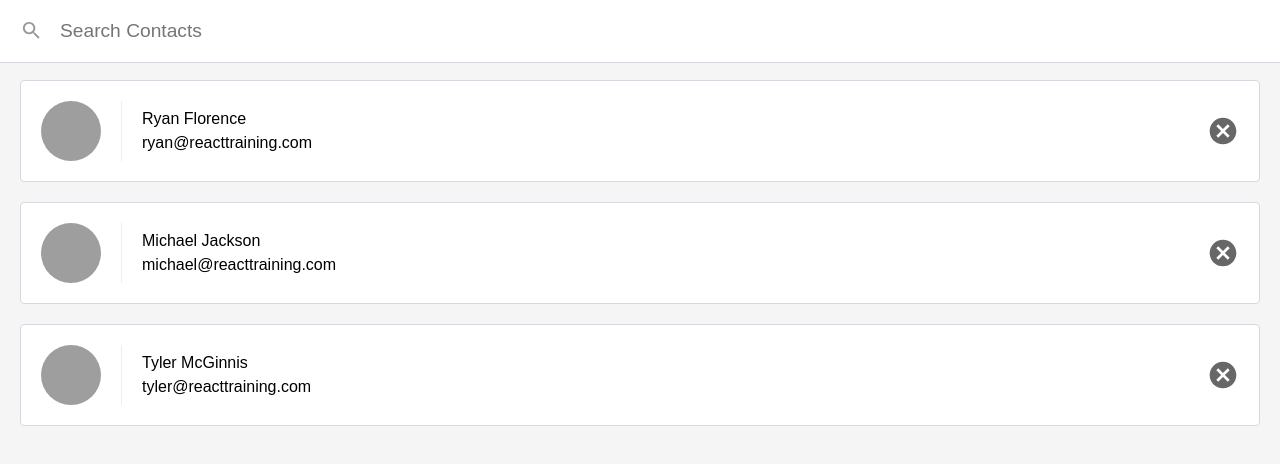
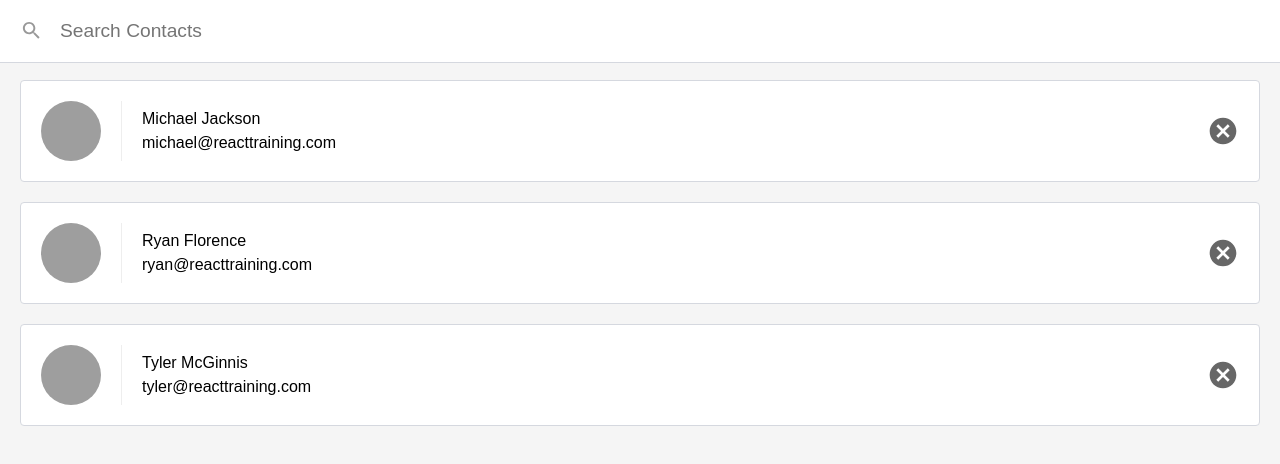
Before and after one commit to scirocco21/react-contacts-app, a React (Create React App) app: page / in a window 1280 px wide. Shown: the top 464 px of the page. Built offline with nearby package versions, Linux system fonts and the light colour scheme; no server answers.

Commit message:
new feature: built out filter functionality and imported sort by module for sortby name helper function

```diff
--- a/src/ContactList.js
+++ b/src/ContactList.js
@@ -1,5 +1,7 @@
 import React, { Component } from 'react';
 import PropTypes from 'prop-types';
+import escapeRegExp from 'escape-string-regexp';
+import sortBy from 'sort-by'
 
 class ContactList extends Component {
   // use Proptypes to ensure correct datatypes are handed down
@@ -18,6 +20,16 @@ class ContactList extends Component {
 
   render() {
     const people = this.props.contacts;
+    let showingPeople;
+    if (this.state.query) {
+      const match = new RegExp(escapeRegExp(this.state.query), 'i')
+      showingPeople = people.filter((contact) => match.test(contact.name))
+    } else {
+      showingPeople = people;
+    }
+
+    showingPeople.sort(sortBy('name'))
+
     return (
       <div className="list-contacts">
         <div className="list-contacts-top">
@@ -29,7 +41,7 @@ class ContactList extends Component {
         </div>
         <ol className="contact-list">
         {/* map each person in the array to a specific li */}
-        {people.map(person => (
+        {showingPeople.map(person => (
           <li key={person.id} className='contact-list-item'>
             <div className='contact-avatar' style={{
                backgroundImage: `url(${person.avatarURL})`
```
